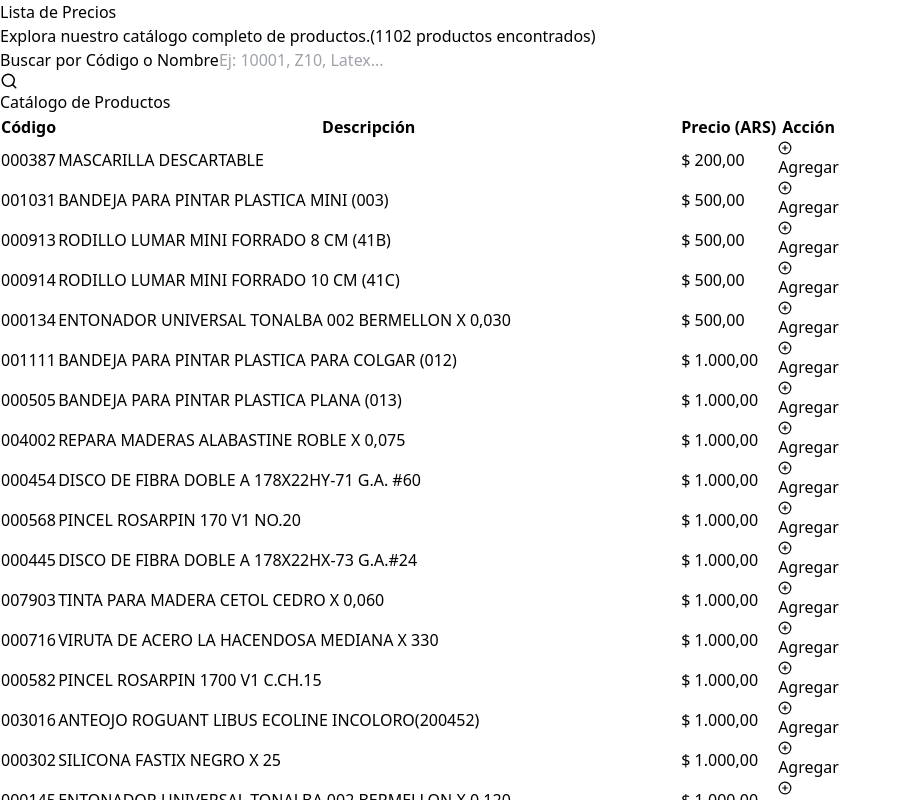
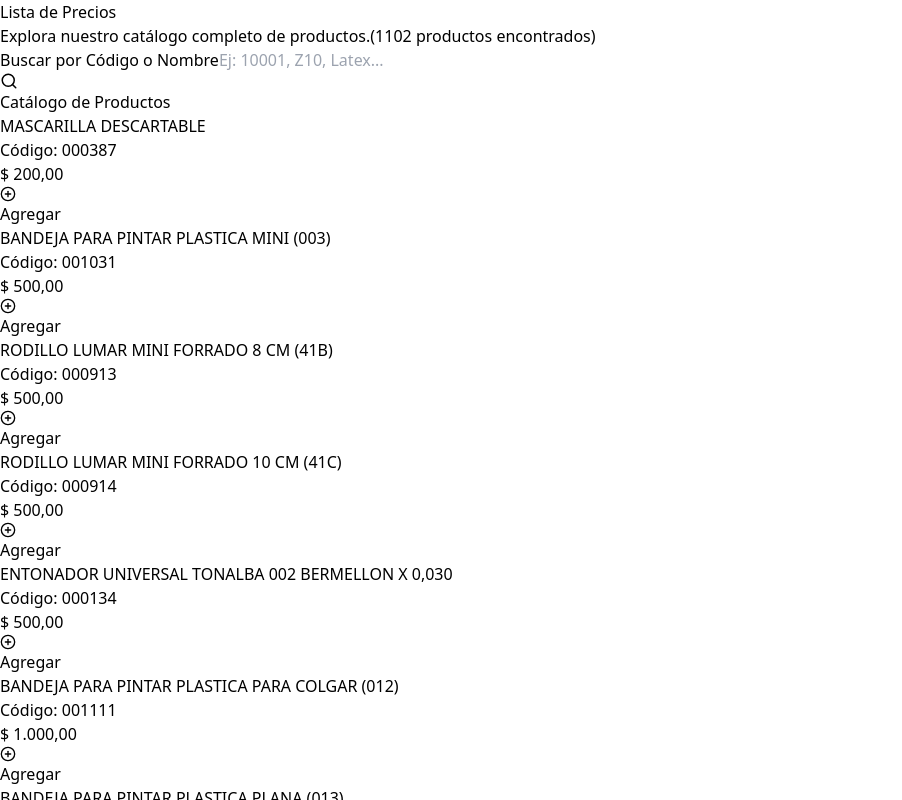
Before and after one commit to Nrlsb/outlet, a React (Vite) app: page / in a window 1280 px wide. Shown: the top 800 px of the page, without its empty margins (0-902 px from the left). Built offline with nearby package versions, Linux system fonts and the light colour scheme.

Commit message:
Version 1.0.2

```diff
--- a/src/App.jsx
+++ b/src/App.jsx
@@ -2,7 +2,6 @@ import React, { useState, useMemo, useEffect } from 'react';
 import { useInView } from 'react-intersection-observer';
 
 // --- Iconos (Sin cambios) ---
-// Icono de Búsqueda (Search)
 const SearchIcon = ({ size = 20, className = "" }) => (
   <svg
     xmlns="http://www.w3.org/2000/svg"
@@ -21,7 +20,6 @@ const SearchIcon = ({ size = 20, className = "" }) => (
   </svg>
 );
 
-// Icono de Carga (Loader2)
 const LoaderIcon = ({ size = 20, className = "" }) => (
   <svg
     xmlns="http://www.w3.org/2000/svg"
@@ -39,7 +37,6 @@ const LoaderIcon = ({ size = 20, className = "" }) => (
   </svg>
 );
 
-// --- (NUEVO) Iconos para el Carrito ---
 const PlusCircleIcon = ({ size = 18, className = "" }) => (
   <svg xmlns="http://www.w3.org/2000/svg" width={size} height={size} viewBox="0 0 24 24" fill="none" stroke="currentColor" strokeWidth="2" strokeLinecap="round" strokeLinejoin="round" className={className}>
     <circle cx="12" cy="12" r="10" />
@@ -78,7 +75,6 @@ const XIcon = ({ size = 16, className = "" }) => (
   </svg>
 );
 
-// (NUEVO) Iconos para +/-
 const PlusIcon = ({ size = 16, className = "" }) => (
   <svg xmlns="http://www.w3.org/2000/svg" width={size} height={size} viewBox="0 0 24 24" fill="none" stroke="currentColor" strokeWidth="2" strokeLinecap="round" strokeLinejoin="round" className={className}>
     <line x1="12" y1="5" x2="12" y2="19" />
@@ -94,7 +90,7 @@ const MinusIcon = ({ size = 16, className = "" }) => (
 // --- Fin Iconos ---
 
 
-// Helper: Formateador de Moneda (Sin cambios)
+// Helper: Formateador de Moneda
 const formatCurrency = (amount) => {
   if (amount === null || amount === undefined) {
     return '$0.00';
@@ -108,10 +104,9 @@ const formatCurrency = (amount) => {
 };
 
 // --- Constantes ---
-const ITEMS_PER_PAGE = 50; // Cuántos items cargar cada vez
+const ITEMS_PER_PAGE = 50;
 
-// --- (NUEVO) Componente de Carrito ---
-// (MODIFICADO) Acepta nuevas props 'onIncrement' y 'onDecrement'
+// --- Componente de Carrito (MODIFICADO) ---
 function CartList({ cartItems, onRemoveItem, onUpdateQuantity, onClearCart, onIncrement, onDecrement }) {
   // Calcula el total
   const total = useMemo(() => {
@@ -124,10 +119,12 @@ function CartList({ cartItems, onRemoveItem, onUpdateQuantity, onClearCart, onIn
 
   return (
     <div className="mb-6 bg-white rounded-lg shadow-md border border-gray-200">
-      <header className="flex items-center justify-between p-4 border-b border-gray-200">
+      {/* (MODIFICADO) Header con padding responsivo y título más chico en móvil */}
+      <header className="flex items-center justify-between p-3 sm:p-4 border-b border-gray-200">
         <div className="flex items-center gap-3">
           <ShoppingCartIcon className="text-blue-600" />
-          <h2 className="text-xl font-bold text-gray-800">
+          {/* (MODIFICADO) Título responsivo */}
+          <h2 className="text-lg sm:text-xl font-bold text-gray-800">
             Productos Seleccionados
           </h2>
         </div>
@@ -136,12 +133,66 @@ function CartList({ cartItems, onRemoveItem, onUpdateQuantity, onClearCart, onIn
           className="flex items-center gap-1.5 text-sm text-red-600 hover:text-red-800 font-medium transition-colors"
         >
           <XIcon size={14} />
-          Vaciar Lista
+          {/* (MODIFICADO) Texto oculto en móvil, visible en escritorio */}
+          <span className="hidden sm:inline">Vaciar Lista</span>
         </button>
       </header>
 
-      {/* Tabla del Carrito */}
-      <div className="overflow-x-auto">
+      {/* (NUEVO) Vista de Tarjetas para Móvil */}
+      <div className="sm:hidden divide-y divide-gray-200">
+        {cartItems.map(item => (
+          <div key={item.code} className="p-3">
+            <div className="flex justify-between items-start">
+              {/* Info del Producto */}
+              <div className="flex-1 pr-2">
+                <p className="font-semibold text-gray-800">{item.description}</p>
+                <p className="text-sm text-gray-500">Código: {item.code}</p>
+              </div>
+              {/* Botón de Quitar */}
+              <button
+                onClick={() => onRemoveItem(item.code)}
+                className="text-red-600 hover:text-red-800 p-1"
+                title="Quitar producto"
+              >
+                <Trash2Icon size={16} />
+              </button>
+            </div>
+            <div className="flex justify-between items-center mt-3">
+              {/* Controlador de Cantidad */}
+              <div className="flex items-center">
+                <button
+                  onClick={() => onDecrement(item.code)}
+                  className="p-1.5 border border-gray-300 rounded-l-md bg-gray-50 hover:bg-gray-100 text-gray-700 transition-colors"
+                  title="Restar uno"
+                >
+                  <MinusIcon size={14} />
+                </button>
+                <input
+                  type="number"
+                  min="1"
+                  value={item.quantity}
+                  onChange={(e) => onUpdateQuantity(item.code, e.target.value)}
+                  className="w-12 text-center border-t border-b border-gray-300 py-1 px-1 focus:outline-none focus:ring-1 focus:ring-blue-500"
+                />
+                <button
+                  onClick={() => onIncrement(item.code)}
+                  className="p-1.5 border border-gray-300 rounded-r-md bg-gray-50 hover:bg-gray-100 text-gray-700 transition-colors"
+                  title="Sumar uno"
+                >
+                  <PlusIcon size={14} />
+                </button>
+              </div>
+              {/* Subtotal */}
+              <p className="font-semibold text-gray-900 text-right">
+                {formatCurrency(item.price * item.quantity)}
+              </p>
+            </div>
+          </div>
+        ))}
+      </div>
+
+      {/* (MODIFICADO) Vista de Tabla para Escritorio (oculta en móvil) */}
+      <div className="overflow-x-auto hidden sm:block">
         <table className="min-w-full divide-y divide-gray-200">
           <thead className="bg-gray-50">
             <tr>
@@ -172,7 +223,6 @@ function CartList({ cartItems, onRemoveItem, onUpdateQuantity, onClearCart, onIn
                   {item.description}
                 </td>
                 <td className="px-4 py-3 whitespace-nowrap text-sm">
-                  {/* (MODIFICADO) Controlador de cantidad +/- */}
                   <div className="flex items-center justify-center">
                     <button
                       onClick={() => onDecrement(item.code)}
@@ -212,20 +262,14 @@ function CartList({ cartItems, onRemoveItem, onUpdateQuantity, onClearCart, onIn
               </tr>
             ))}
           </tbody>
-          {/* Footer con Total */}
-          <tfoot className="bg-gray-50">
-            <tr>
-              <td colSpan="3" className="px-4 py-3 text-right text-sm font-bold text-gray-700 uppercase">
-                Total
-              </td>
-              <td className="px-4 py-3 text-right text-lg font-bold text-gray-900">
-                {formatCurrency(total)}
-              </td>
-              <td className="px-4 py-3"></td>
-            </tr>
-          </tfoot>
         </table>
       </div>
+
+      {/* (NUEVO) Footer con Total (visible en todas las pantallas) */}
+      <footer className="bg-gray-50 p-3 sm:p-4 border-t flex justify-end items-center">
+        <span className="text-sm font-medium text-gray-700 uppercase mr-4">Total</span>
+        <span className="text-xl font-bold text-gray-900">{formatCurrency(total)}</span>
+      </footer>
     </div>
   );
 }
@@ -234,29 +278,25 @@ function CartList({ cartItems, onRemoveItem, onUpdateQuantity, onClearCart, onIn
 // --- Componente de Página (Refactorizado) ---
 
 function PriceListPage() {
-  // --- Estados ---
+  // --- Estados (Sin cambios) ---
   const [searchTerm, setSearchTerm] = useState('');
   const [allProducts, setAllProducts] = useState([]);
   const [isLoading, setIsLoading] = useState(true);
   const [error, setError] = useState(null);
   const [visibleCount, setVisibleCount] = useState(ITEMS_PER_PAGE);
-
-  // (MODIFICADO) Estado del carrito, inicializado desde localStorage
   const [cart, setCart] = useState(() => {
     try {
-      // Intenta cargar el carrito guardado
       const savedCart = localStorage.getItem('priceListCart');
       return savedCart ? JSON.parse(savedCart) : [];
     } catch (error) {
       console.error("Error al cargar el carrito de localStorage", error);
-      return []; // Empieza vacío si hay un error
+      return [];
     }
   });
 
-  // Hook para el "infinite scroll"
   const { ref, inView } = useInView();
 
-  // --- Carga de Datos (Sin cambios) ---
+  // --- Carga de Datos y Guardado en LocalStorage (Sin cambios) ---
   useEffect(() => {
     fetch('/products.json')
       .then(response => {
@@ -276,49 +316,38 @@ function PriceListPage() {
       });
   }, []);
 
-  // (NUEVO) Hook para guardar el carrito en localStorage cada vez que cambia
   useEffect(() => {
     try {
       localStorage.setItem('priceListCart', JSON.stringify(cart));
     } catch (error) {
       console.error("Error al guardar el carrito en localStorage", error);
     }
-  }, [cart]); // El array de dependencia [cart] es la clave
+  }, [cart]);
 
-  // --- (NUEVO) Lógica del Carrito ---
-
-  // 1. Set de códigos en el carrito (para búsquedas rápidas)
+  // --- Lógica del Carrito (Sin cambios) ---
   const cartItemCodes = useMemo(() => new Set(cart.map(item => item.code)), [cart]);
 
-  // 2. Agregar al carrito
   const handleAddToCart = (productToAdd) => {
     setCart(prevCart => {
       const existingItem = prevCart.find(item => item.code === productToAdd.code);
-
       if (existingItem) {
-        // Si ya existe, incrementa la cantidad
         return prevCart.map(item =>
           item.code === productToAdd.code
             ? { ...item, quantity: item.quantity + 1 }
             : item
         );
       } else {
-        // Si es nuevo, lo agrega con cantidad 1
         return [...prevCart, { ...productToAdd, quantity: 1 }];
       }
     });
   };
 
-  // 3. Actualizar cantidad
   const handleUpdateQuantity = (productCode, newQuantityStr) => {
     const newQuantity = parseInt(newQuantityStr, 10);
-
     if (isNaN(newQuantity) || newQuantity <= 0) {
-      // Si la cantidad es inválida o 0, elimina el ítem
       handleRemoveFromCart(productCode);
       return;
     }
-
     setCart(prevCart =>
       prevCart.map(item =>
         item.code === productCode ? { ...item, quantity: newQuantity } : item
@@ -326,17 +355,14 @@ function PriceListPage() {
     );
   };
 
-  // 4. Quitar del carrito
   const handleRemoveFromCart = (productCode) => {
     setCart(prevCart => prevCart.filter(item => item.code !== productCode));
   };
 
-  // 5. Vaciar carrito
   const handleClearCart = () => {
     setCart([]);
   };
 
-  // (NUEVO) 6. Incrementar cantidad
   const handleIncrementQuantity = (productCode) => {
     setCart(prevCart =>
       prevCart.map(item =>
@@ -347,18 +373,12 @@ function PriceListPage() {
     );
   };
 
-  // (NUEVO) 7. Decrementar cantidad
   const handleDecrementQuantity = (productCode) => {
     setCart(prevCart => {
       const existingItem = prevCart.find(item => item.code === productCode);
-
-      // Si la cantidad es 1 o menos, elimínalo
       if (existingItem && existingItem.quantity <= 1) {
-        // Llama a la función de remover
         return prevCart.filter(item => item.code !== productCode);
       }
-
-      // Si es mayor que 1, réstale uno
       return prevCart.map(item =>
         item.code === productCode
           ? { ...item, quantity: item.quantity - 1 }
@@ -366,7 +386,6 @@ function PriceListPage() {
       );
     });
   };
-
 
   // --- Lógica de Filtros (Sin cambios) ---
   const filteredProducts = useMemo(() => {
@@ -376,7 +395,6 @@ function PriceListPage() {
         .toLowerCase()
         .split(' ')
         .filter(word => word.length > 0);
-
       products = products.filter(p => {
         const productText = (
           (p.description || '') + ' ' + (p.code || '')
@@ -387,12 +405,10 @@ function PriceListPage() {
     return products;
   }, [allProducts, searchTerm]);
 
-  // Resetea el conteo visible si los filtros cambian
   useEffect(() => {
     setVisibleCount(ITEMS_PER_PAGE);
   }, [searchTerm]);
 
-  // Lógica de "Cargar más"
   useEffect(() => {
     if (inView) {
       setVisibleCount(prevCount =>
@@ -401,16 +417,13 @@ function PriceListPage() {
     }
   }, [inView, filteredProducts.length]);
 
-  // Obtiene la lista final de productos a *mostrar*
   const visibleProducts = useMemo(() => {
     return filteredProducts.slice(0, visibleCount);
   }, [filteredProducts, visibleCount]);
 
-  // Variables de estado para la UI
   const totalProductsFound = filteredProducts.length;
   const hasMore = visibleCount < totalProductsFound;
 
-  // --- Manejadores de eventos ---
   const handleSearchChange = (e) => {
     setSearchTerm(e.target.value);
   };
@@ -418,10 +431,12 @@ function PriceListPage() {
   // --- Renderizado ---
 
   return (
-    <div className="container mx-auto p-4 md:p-6 max-w-7xl">
+    // (MODIFICADO) Padding responsivo
+    <div className="container mx-auto p-3 sm:p-4 md:p-6 max-w-7xl">
       <header className="mb-6">
-        <h1 className="text-3xl font-bold text-gray-800">Lista de Precios</h1>
-        <p className="text-gray-600">
+        {/* (MODIFICADO) Título responsivo */}
+        <h1 className="text-2xl sm:text-3xl font-bold text-gray-800">Lista de Precios</h1>
+        <p className="text-gray-600 mt-1">
           Explora nuestro catálogo completo de productos.
           {!isLoading && !error && (
             <span className="ml-2 font-medium text-blue-600">
@@ -431,8 +446,8 @@ function PriceListPage() {
         </p>
       </header>
 
-      {/* --- Barra de Filtros (Sin cambios) --- */}
-      <div className="grid grid-cols-1 md:grid-cols-1 gap-4 mb-6 p-4 bg-white rounded-lg shadow-sm border border-gray-200">
+      {/* --- Barra de Filtros (MODIFICADO) --- */}
+      <div className="grid grid-cols-1 md:grid-cols-1 gap-4 mb-6 p-3 sm:p-4 bg-white rounded-lg shadow-sm border border-gray-200">
         <div className="relative">
           <label htmlFor="search" className="block text-sm font-medium text-gray-700 mb-1">
             Buscar por Código o Nombre
@@ -449,7 +464,7 @@ function PriceListPage() {
         </div>
       </div>
 
-      {/* --- (NUEVO) Lista/Carrito de Productos Seleccionados --- */}
+      {/* --- Lista/Carrito de Productos Seleccionados (Sin cambios) --- */}
       <CartList
         cartItems={cart}
         onRemoveItem={handleRemoveFromCart}
@@ -459,15 +474,69 @@ function PriceListPage() {
         onDecrement={handleDecrementQuantity}
       />
 
-      {/* --- Título de la tabla de productos --- */}
-      <h2 className="text-xl font-bold text-gray-800 mb-3">
+      {/* --- Título de la tabla de productos (MODIFICADO) --- */}
+      <h2 className="text-lg sm:text-xl font-bold text-gray-800 mb-3">
         Catálogo de Productos
       </h2>
 
-      {/* --- Tabla de Productos (MODIFICADO) --- */}
-      <div className="overflow-x-auto bg-white rounded-lg shadow border border-gray-200">
+      {/* (MODIFICADO) Lógica de estados movida fuera de la tabla */}
+      {isLoading ? (
+        <div className="text-center py-12 bg-white rounded-lg shadow border border-gray-200">
+          <div className="flex justify-center items-center text-gray-500">
+            <LoaderIcon size={24} className="mr-2" />
+            Cargando productos...
+          </div>
+        </div>
+      ) : error ? (
+        <div className="text-center py-12 bg-white rounded-lg shadow border border-red-200 text-red-600">
+          Error al cargar los productos: {error.message}.
+          <br/>
+          <span className="text-sm text-gray-600">¿Ejecutaste 'node convert.mjs' y 'products.json' está en 'public'?</span>
+        </div>
+      ) : totalProductsFound === 0 ? (
+        <div className="text-center py-12 bg-white rounded-lg shadow border border-gray-200 text-gray-500">
+          No se encontraron productos que coincidan con los filtros.
+        </div>
+      ) : (
+        // (NUEVO) Contenedor para ambas vistas de lista
+        <div>
+          {/* (NUEVO) Vista de Tarjetas para Móvil */}
+          <div className="sm:hidden">
+            {visibleProducts.map((product) => {
+              const isInCart = cartItemCodes.has(product.code);
+              return (
+                <div key={product.id} className="bg-white rounded-lg shadow border border-gray-200 p-4 mb-3">
+                  <div className="mb-2">
+                    <p className="font-semibold text-gray-800">{product.description}</p>
+                    <p className="text-sm text-gray-500">Código: {product.code}</p>
+                  </div>
+                  <p className="text-xl font-bold text-gray-900 mb-3">
+                    {formatCurrency(product.price)}
+                  </p>
+                  <button
+                    onClick={() => handleAddToCart(product)}
+                    disabled={isInCart}
+                    className={`w-full py-2 px-3 rounded-full flex items-center justify-center gap-1.5 transition-colors text-sm font-bold ${
+                      isInCart
+                        ? 'bg-green-100 text-green-700 cursor-default'
+                        : 'bg-blue-100 text-blue-700 hover:bg-blue-200'
+                    }`}
+                  >
+                    {isInCart ? (
+                      <CheckIcon size={16} />
+                    ) : (
+                      <PlusCircleIcon size={16} />
+                    )}
+                    {isInCart ? 'Agregado' : 'Agregar'}
+                  </button>
+                </div>
+              );
+            })}
+          </div>
+
+          {/* (MODIFICADO) Vista de Tabla para Escritorio (oculta en móvil) */}
+          <div className="overflow-x-auto bg-white rounded-lg shadow border border-gray-200 hidden sm:block">
             <table className="min-w-full divide-y divide-gray-200">
-          {/* (MODIFICADO) Thead actualizado */}
               <thead className="bg-gray-50">
                 <tr>
                   <th scope="col" className="px-4 py-3 text-left text-xs font-medium text-gray-500 uppercase tracking-wider">
@@ -479,48 +548,14 @@ function PriceListPage() {
                   <th scope="col" className="px-4 py-3 text-right text-xs font-medium text-gray-500 uppercase tracking-wider">
                     Precio (ARS)
                   </th>
-              {/* (NUEVO) Columna de Acción */}
                   <th scope="col" className="px-4 py-3 text-center text-xs font-medium text-gray-500 uppercase tracking-wider">
                     Acción
                   </th>
                 </tr>
               </thead>
               <tbody className="bg-white divide-y divide-gray-200">
-            {isLoading ? (
-              // Estado de Carga Inicial
-              <tr>
-                {/* (MODIFICADO) colSpan="4" */}
-                <td colSpan="4" className="text-center py-12">
-                  <div className="flex justify-center items-center text-gray-500">
-                    <LoaderIcon size={24} className="mr-2" />
-                    Cargando productos...
-                  </div>
-                </td>
-              </tr>
-            ) : error ? (
-              // Estado de Error
-              <tr>
-                {/* (MODIFICADO) colSpan="4" */}
-                <td colSpan="4" className="text-center py-12 text-red-600">
-                  Error al cargar los productos: {error.message}.
-                  <br/>
-                  <span className="text-sm text-gray-600">¿Ejecutaste el script 'node convert.mjs' y colocaste 'products.json' en la carpeta 'public'?</span>
-                </td>
-              </tr>
-            ) : totalProductsFound === 0 ? (
-               // Estado Vacío (sin resultados)
-              <tr>
-                {/* (MODIFICADO) colSpan="4" */}
-                <td colSpan="4" className="text-center py-12 text-gray-500">
-                  No se encontraron productos que coincidan con los filtros.
-                </td>
-              </tr>
-            ) : (
-              // (MODIFICADO) Mostrar productos
-              visibleProducts.map((product) => {
-                // (NUEVO) Verifica si el ítem ya está en el carrito
+                {visibleProducts.map((product) => {
                   const isInCart = cartItemCodes.has(product.code);
-
                   return (
                     <tr key={product.id} className="hover:bg-gray-50">
                       <td className="px-4 py-3 whitespace-nowrap text-sm font-medium text-gray-900">
@@ -532,7 +567,6 @@ function PriceListPage() {
                       <td className="px-4 py-3 whitespace-nowrap text-sm text-right font-semibold text-gray-900">
                         {formatCurrency(product.price)}
                       </td>
-                    {/* (NUEVO) Celda de Acción */}
                       <td className="px-4 py-3 whitespace-nowrap text-sm text-center">
                         <button
                           onClick={() => handleAddToCart(product)}
@@ -553,14 +587,13 @@ function PriceListPage() {
                       </td>
                     </tr>
                   );
-              })
-            )}
+                })}
+              </tbody>
+            </table>
+          </div>
 
-            {/* --- Trigger de Carga (MODIFICADO) --- */}
-            {!isLoading && !error && totalProductsFound > 0 && (
-              <tr ref={ref}>
-                {/* (MODIFICADO) colSpan="4" */}
-                <td colSpan="4" className="text-center py-6">
+          {/* --- Trigger de Carga (visible en ambas vistas) --- */}
+          <div ref={ref} className="h-20 flex justify-center items-center">
             {hasMore ? (
               <div className="flex justify-center items-center text-sm text-gray-500">
                 <LoaderIcon size={20} className="mr-2" />
@@ -569,13 +602,9 @@ function PriceListPage() {
             ) : (
               <span className="text-sm text-gray-500">Fin de la lista</span>
             )}
-                </td>
-              </tr>
+          </div>
+        </div>
       )}
-
-          </tbody>
-        </table>
-      </div>
     </div>
   );
 }
```
Also changed, not shown: 1 other file (tests, documents, lock files or other folders). Lines whose indentation alone changed are shown as unchanged.
